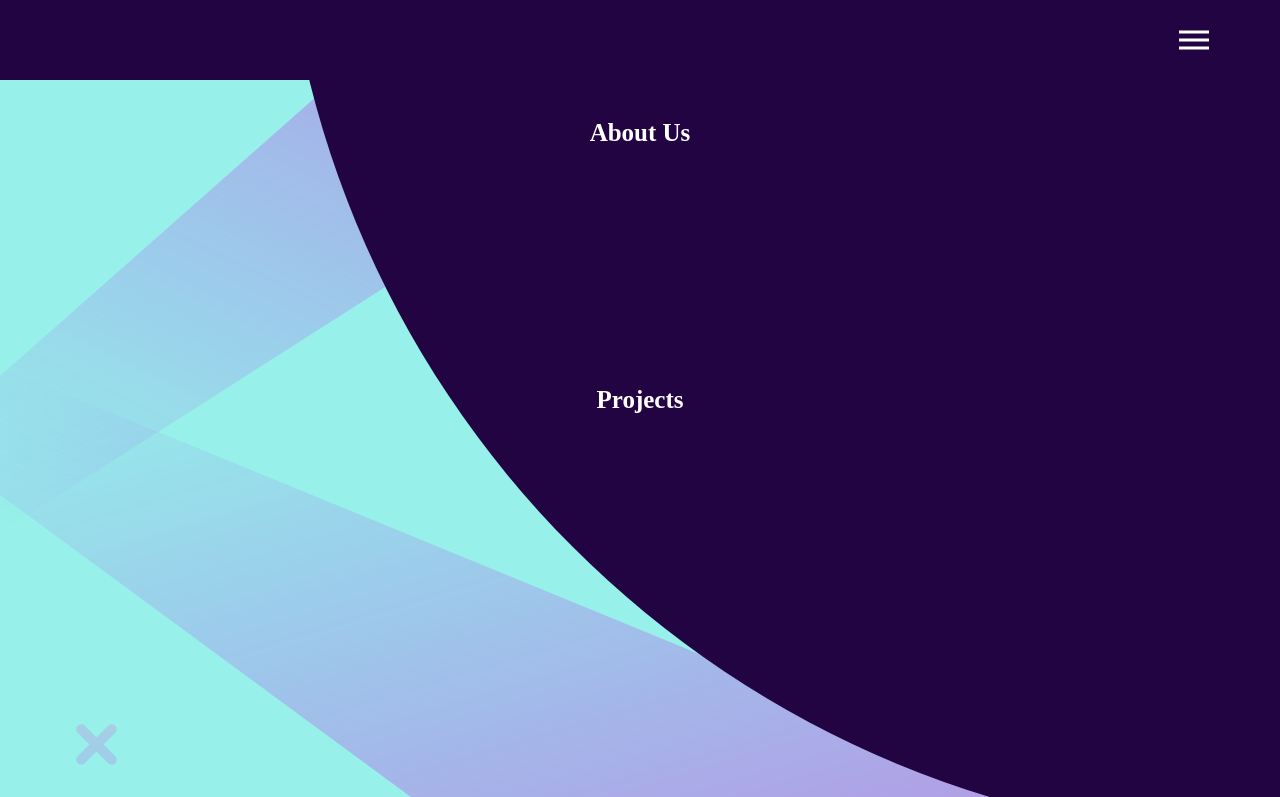
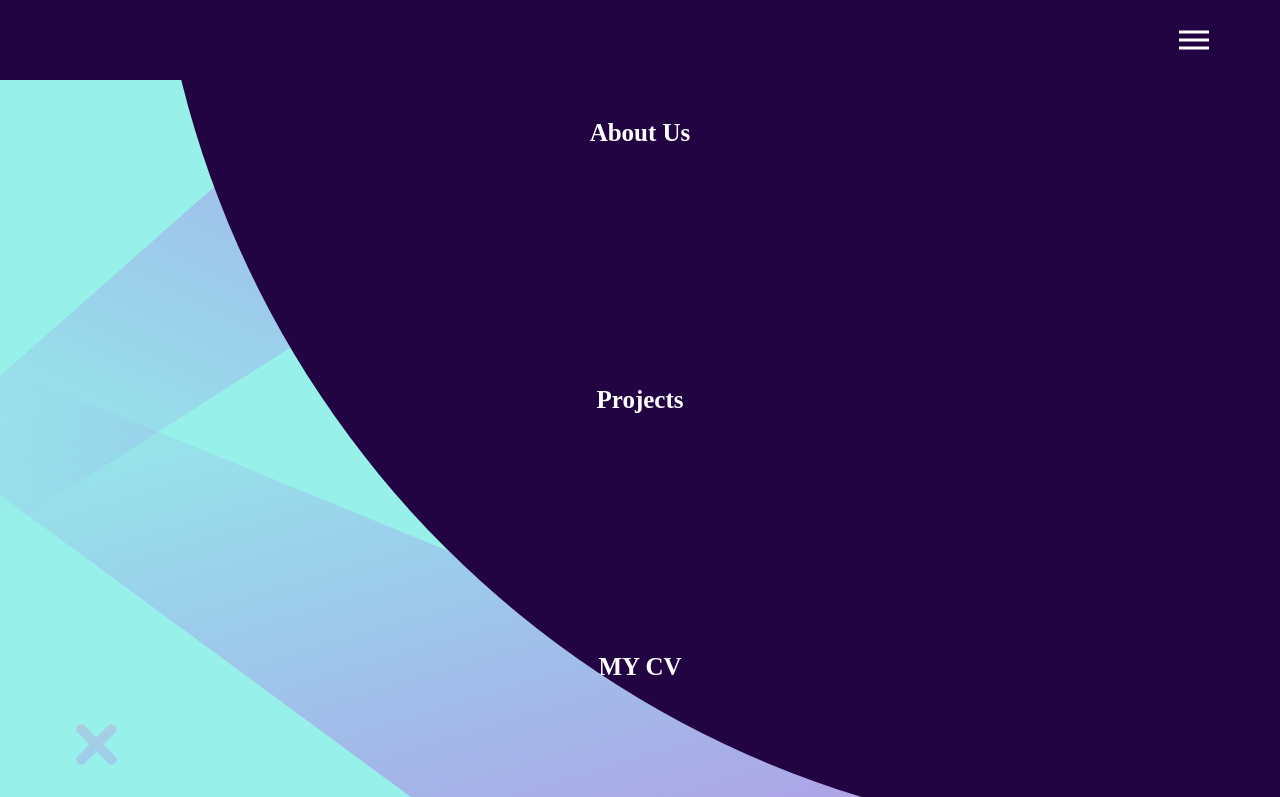
Before and after one commit to megha1234568/portfolio, a plain HTML site: page index.html in a window 1280 px wide. Both pictures are taken after a click on the element 1194 px from the left and 40 px from the top of the page. Shown: the top 797 px of the page. Drawn offline with Linux system fonts and the light colour scheme.

Commit message:
Update style.css

```diff
--- a/style.css
+++ b/style.css
@@ -190,15 +190,15 @@ hr{
     height: 100vh;
     width: 100%;
     flex-direction: column;
-    clip-path: circle(500% at 100% -20%);
-    -webkit-clip-path: circle(500px at 100% -20%);
+    clip-path: circle(100px at 90% -20%);
+    -webkit-clip-path: circle(100px at 90% -20%);
     transition: all 1s ease-out;
     pointer-events: none;
 
   }
   .nav-links.open {
-    clip-path: circle(100% at 100% -20%);
-    -webkit-clip-path: circle(1000px at 100% -20%);
+    clip-path: circle(1000px at 90% -20%);
+    -webkit-clip-path: circle(1000px at 90% -20%);
     pointer-events: all;
   }
 
```
